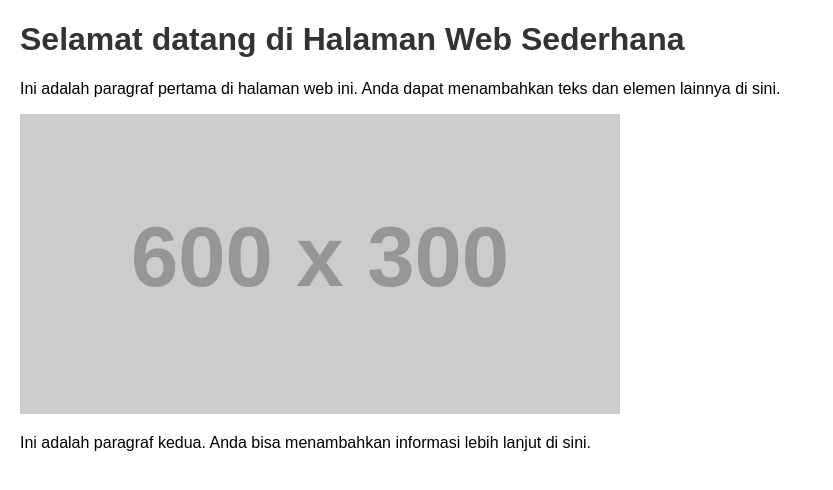
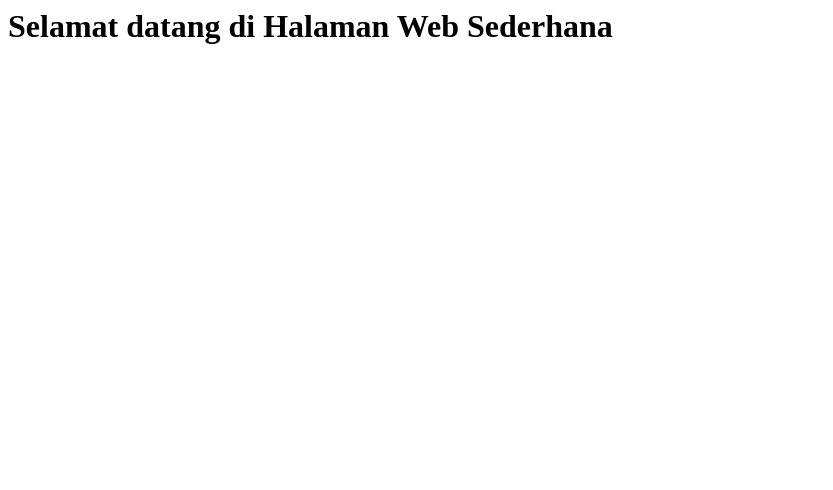
Before and after one commit to khulkhul/rpl, a plain HTML site: page index.html in a window 1280 px wide. Shown: the whole page, without its empty margins (0-833 px from the left). Drawn offline with Linux system fonts and the light colour scheme; placeholder pictures from the web are drawn by us.

Commit message:
Update index.html

```diff
--- a/index.html
+++ b/index.html
@@ -1,27 +1,3 @@
-<!DOCTYPE html>
-<html lang="id">
-<head>
-    <meta charset="UTF-8">
-    <meta name="viewport" content="width=device-width, initial-scale=1.0">
-    <title>Halaman Web Sederhana</title>
-    <style>
-        body {
-            font-family: Arial, sans-serif;
-            margin: 20px;
-        }
-        h1 {
-            color: #333;
-        }
-        img {
-            max-width: 100%;
-            height: auto;
-        }
-    </style>
-</head>
-<body>
+<html>
     <h1>Selamat datang di Halaman Web Sederhana</h1>
-    <p>Ini adalah paragraf pertama di halaman web ini. Anda dapat menambahkan teks dan elemen lainnya di sini.</p>
-    <img src="https://via.placeholder.com/600x300" alt="Contoh Gambar">
-    <p>Ini adalah paragraf kedua. Anda bisa menambahkan informasi lebih lanjut di sini.</p>
-</body>
 </html>
```
